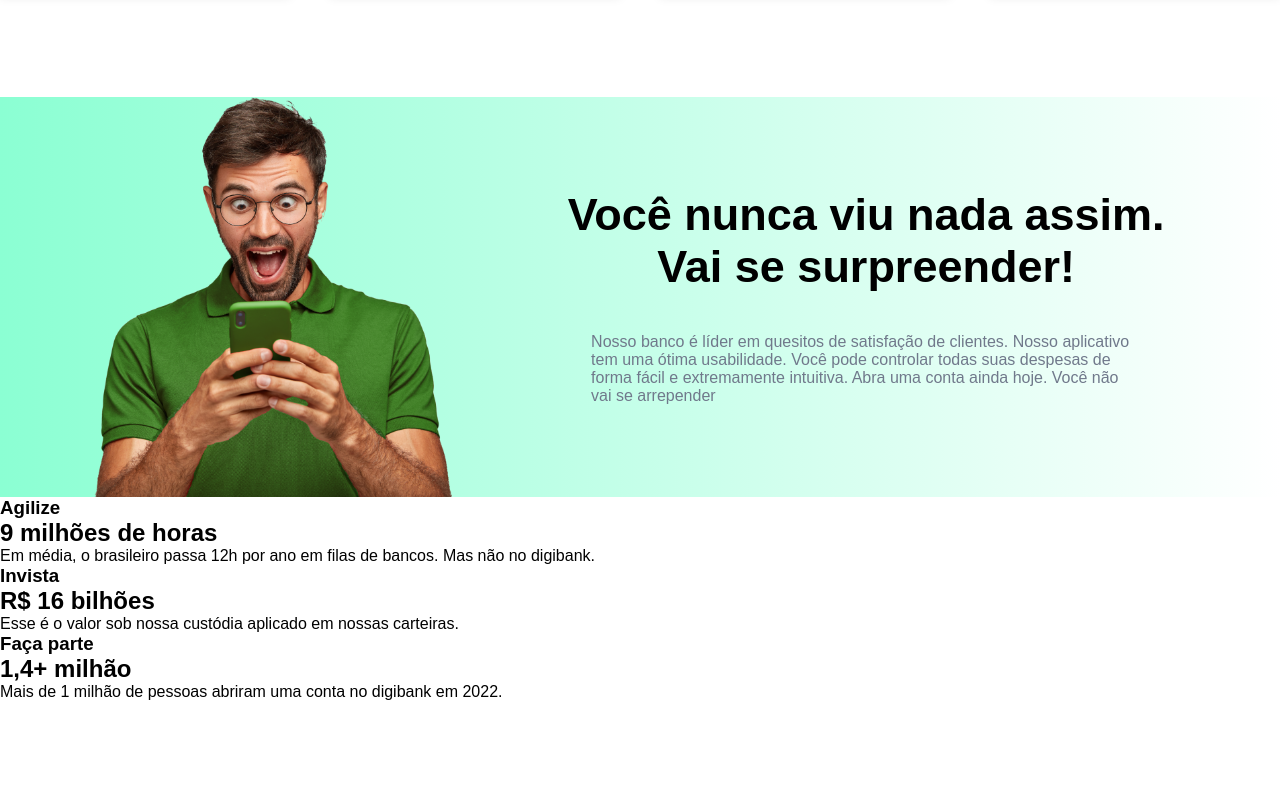
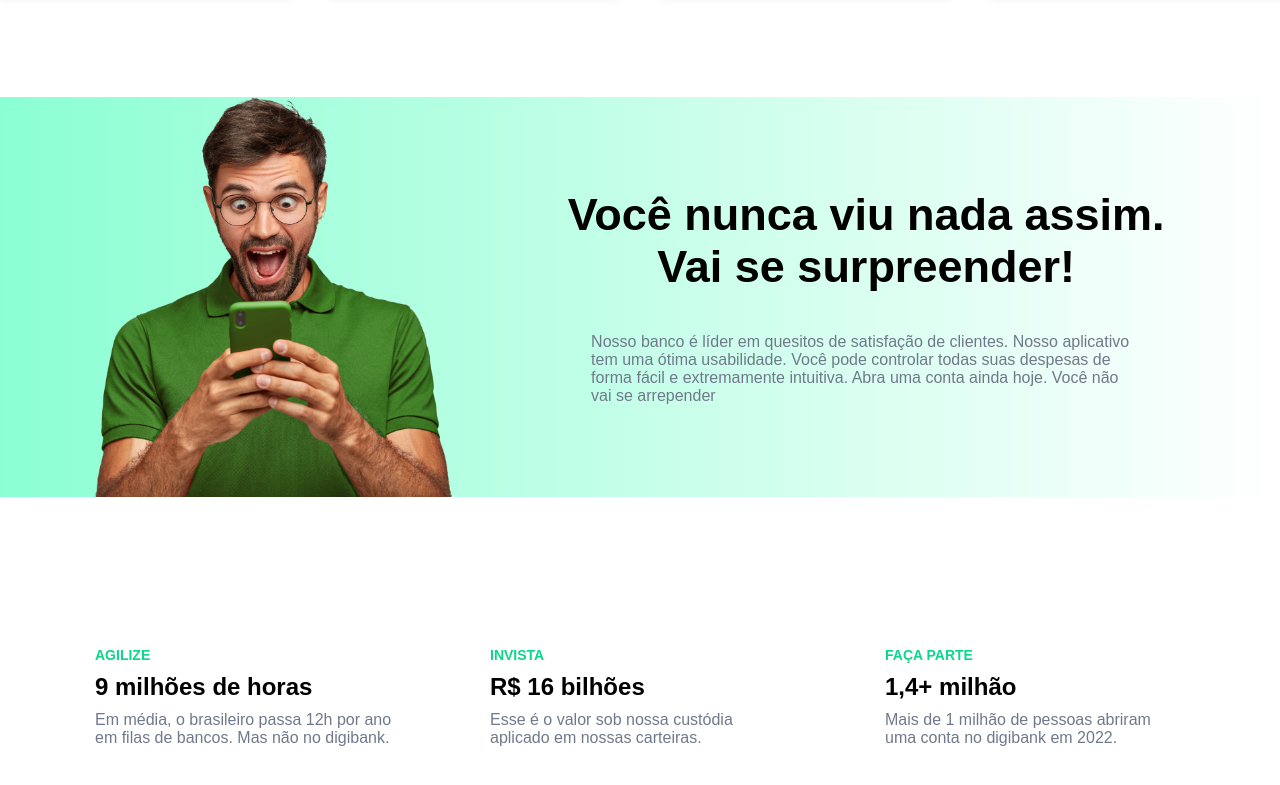
Before and after one commit to Ericodesenvolvedor/digibank, a plain HTML site: page index.html in a window 1280 px wide. Shown: the part 1283-2068 px from the top of the page. Before the commit the page ends 1984 px from the top, so only its background shows below. Drawn offline with Linux system fonts and the light colour scheme.

Commit message:
feat: Estrutura + Estilização info.

```diff
--- /dev/null
+++ b/assets/css/info/info-item/info-item-paragrafo.css
@@ -0,0 +1,3 @@
+.info_item_paragrafo {
+    color: var(--cinza);
+}
--- /dev/null
+++ b/assets/css/info/info-item/info-item-subtitulo.css
@@ -0,0 +1,5 @@
+.info_item_subtitulo {
+    color: var(--verde);
+    text-transform: uppercase;
+    font-size: 1.4rem;
+}
--- /dev/null
+++ b/assets/css/info/info-item/info-item.css
@@ -0,0 +1,6 @@
+.info_item {
+    width: 30rem;
+    display: flex;
+    flex-direction: column;
+    gap: 1rem;
+}
--- /dev/null
+++ b/assets/css/info/info.css
@@ -0,0 +1,6 @@
+.info {
+    display: flex;
+    justify-content: space-evenly;
+    height: 50vh;
+    align-items: center;
+}
--- a/index.html
+++ b/index.html
@@ -37,6 +37,11 @@
     <link rel="stylesheet" href="./assets/css/sobre/sobre-conteudo/sobre-conteudo.css" />
     <link rel="stylesheet" href="./assets/css/sobre/sobre-conteudo/sobre-conteudo-titulo.css" />
     <link rel="stylesheet" href="./assets/css/sobre/sobre-conteudo/sobre-conteudo-paragrafo.css" />
+    <!-- MAIN - INFO -->
+    <link rel="stylesheet" href="./assets/css/info/info.css" />
+    <link rel="stylesheet" href="./assets/css/info/info-item/info-item.css" />
+    <link rel="stylesheet" href="./assets/css/info/info-item/info-item-subtitulo.css" />
+    <link rel="stylesheet" href="./assets/css/info/info-item/info-item-paragrafo.css" />
 </head>
 
 <body>
```
